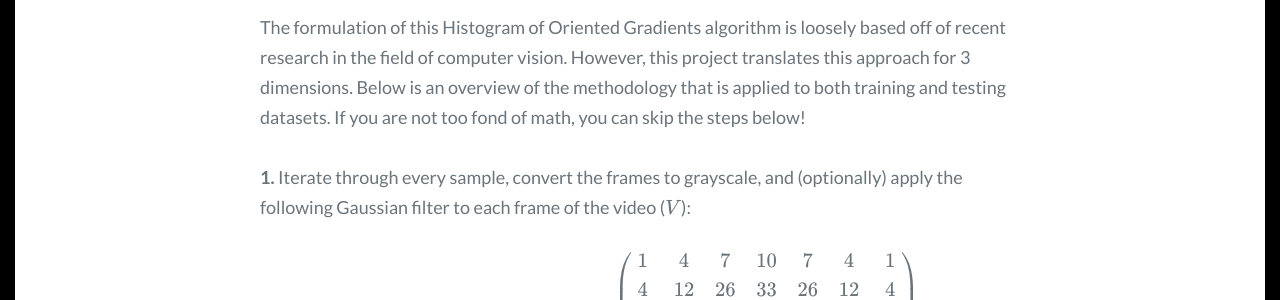
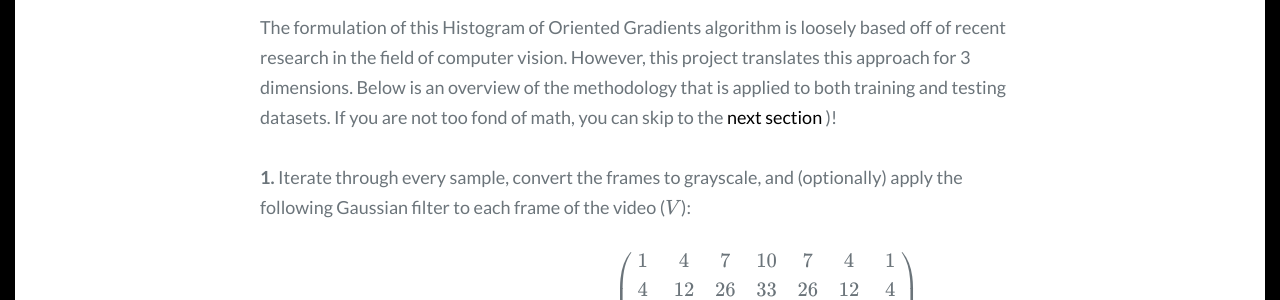
Before and after one commit to Chai-T29/Chai-T29.github.io, a Jekyll site: the page built from _posts/2024-07-21-classifying-emotions-from-videos.md, in a window 1280 px wide and 900 px high, scrolled down 3649 px. Shown: the part 244-544 px from the top of the window. Built offline with Jekyll 4.4.1, drawn with Linux system fonts in a browser that asks for light colours; some web fonts are replaced; formulas are drawn with MathJax 3; comment, search, counter and statistics services are not loaded.

Commit message:
Update 2024-07-21-classifying-emotions-from-videos.md

```diff
--- a/_posts/2024-07-21-classifying-emotions-from-videos.md
+++ b/_posts/2024-07-21-classifying-emotions-from-videos.md
@@ -227,7 +227,8 @@ Now that we have our video data loaded, we need to extract relevant information
 
 #### Breakdown of Custom 3D Histogram of Oriented Gradients for Dimensionality Reduction
 
-The formulation of this Histogram of Oriented Gradients algorithm is loosely based off of recent research in the field of computer vision. However, this project translates this approach for 3 dimensions. Below is an overview of the methodology that is applied to both training and testing datasets. If you are not too fond of math, you can skip the steps below!
+The formulation of this Histogram of Oriented Gradients algorithm is loosely based off of recent research in the field of computer vision. However, this project translates this approach for 3 dimensions. Below is an overview of the methodology that is applied to both training and testing datasets. If you are not too fond of math, you can skip to the [next section](#visualizing-gradient-magnitude-azimuthal-angle-and-polar-angle)
+)!
 
 **1.** Iterate through every sample, convert the frames to grayscale, and (optionally) apply the following Gaussian filter to each frame of the video ($V$):
 
```
